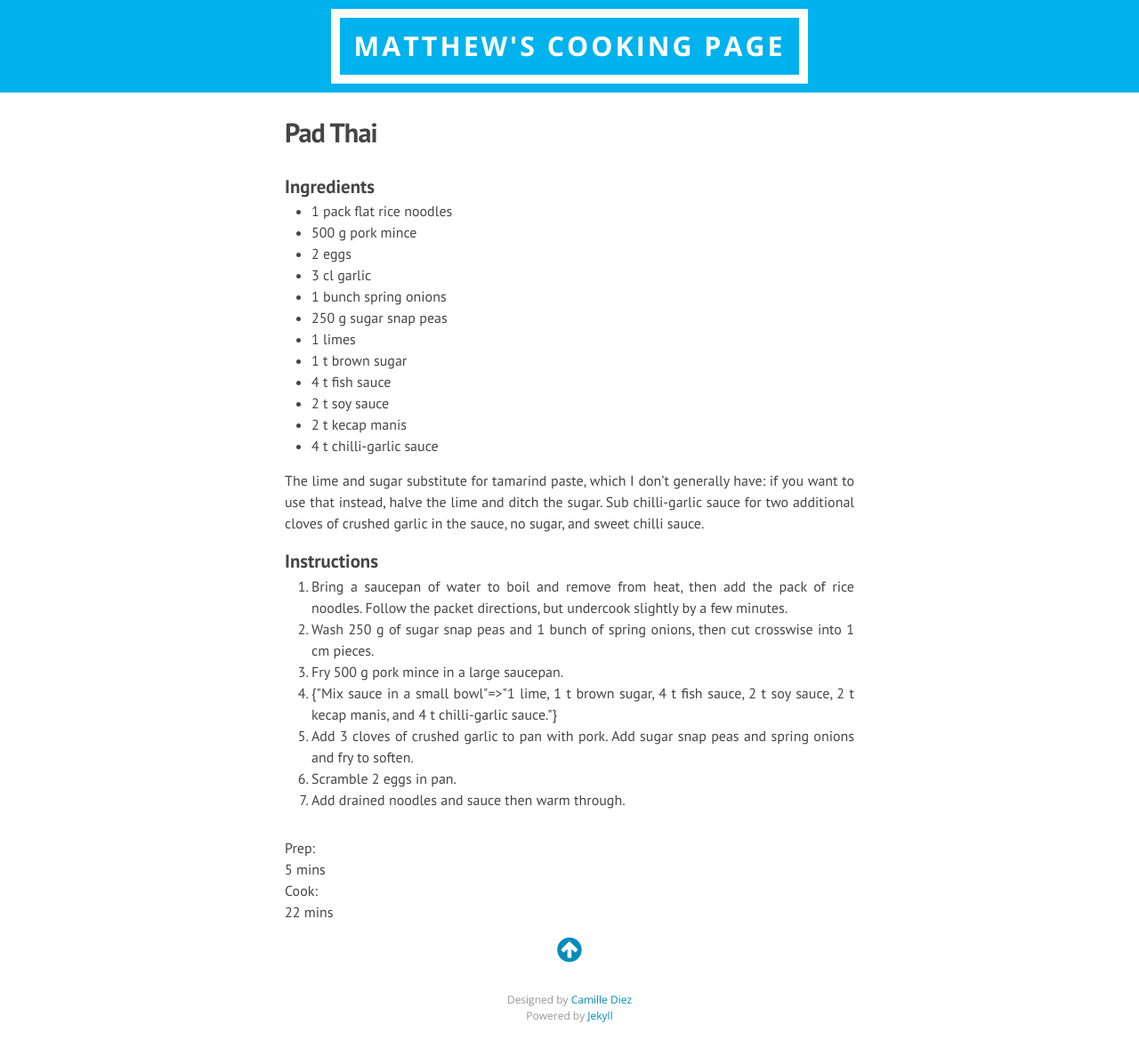
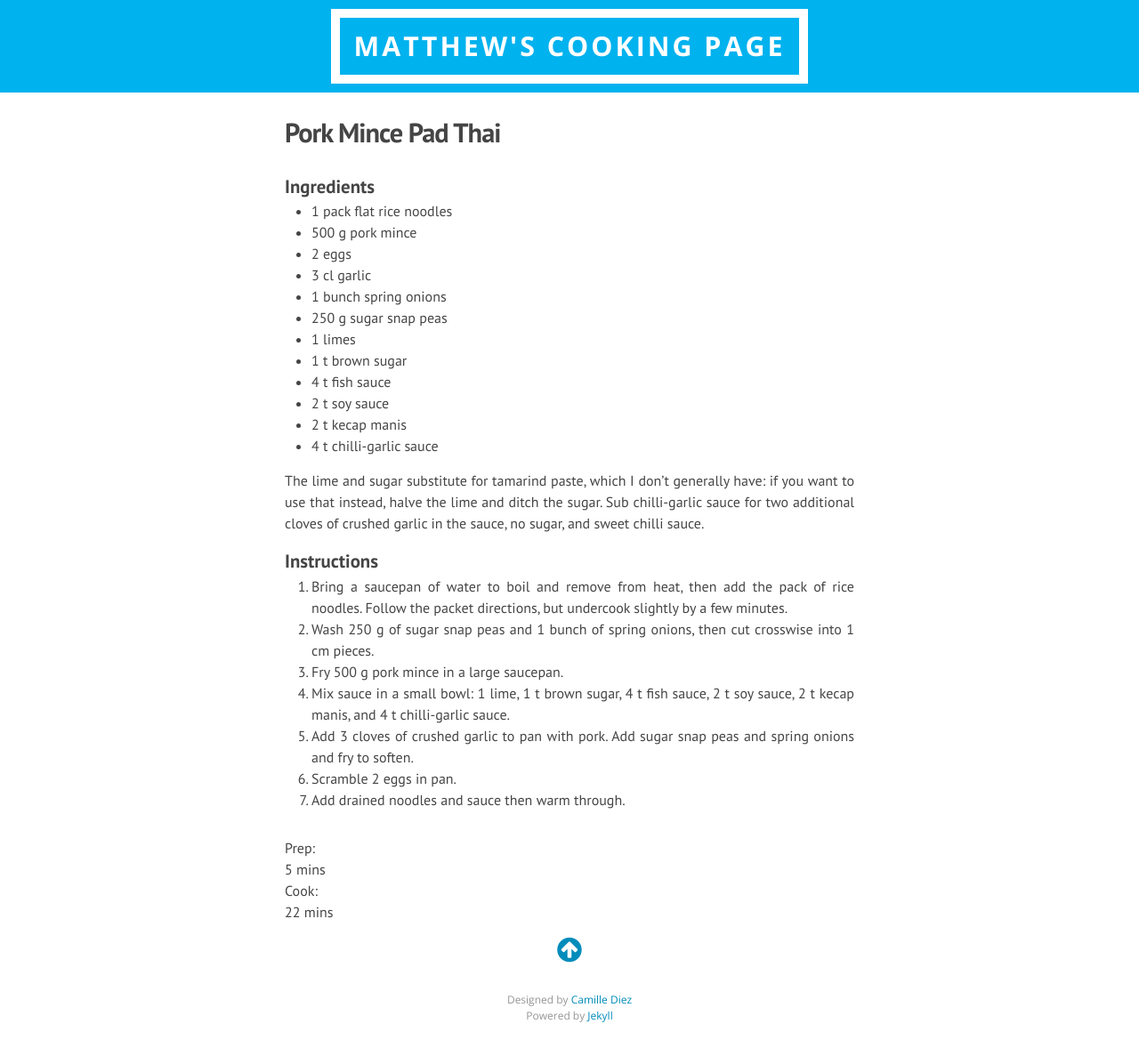
Before and after one commit to MatthewJA/cooking, a Jekyll site: the page built from _recipes/pork-pad-thai.md, in a window 1280 px wide. Shown: the whole page at 89% size. Built offline with Jekyll 4.4.1, drawn with Linux system fonts in a browser that asks for light colours; nearby versions of some CDN libraries.

Commit message:
Update pork-pad-thai.md

```diff
--- a/_recipes/pork-pad-thai.md
+++ b/_recipes/pork-pad-thai.md
@@ -16,14 +16,14 @@ instructions:
   - Bring a saucepan of water to boil and remove from heat, then add the pack of rice noodles. Follow the packet directions, but undercook slightly by a few minutes.
   - Wash 250 g of sugar snap peas and 1 bunch of spring onions, then cut crosswise into 1 cm pieces.
   - Fry 500 g pork mince in a large saucepan.
-  - Mix sauce in a small bowl: 1 lime, 1 t brown sugar, 4 t fish sauce, 2 t soy sauce, 2 t kecap manis, and 4 t chilli-garlic sauce.
+  - "Mix sauce in a small bowl: 1 lime, 1 t brown sugar, 4 t fish sauce, 2 t soy sauce, 2 t kecap manis, and 4 t chilli-garlic sauce."
   - Add 3 cloves of crushed garlic to pan with pork. Add sugar snap peas and spring onions and fry to soften.
   - Scramble 2 eggs in pan.
   - Add drained noodles and sauce then warm through.
 prepmins: 5
 cookmins: 22
-title: Pad Thai
-name: Pad Thai
+title: Pork Mince Pad Thai
+name: Pork Mince Pad Thai
 tags:
   - pad thai
   - pork
```
